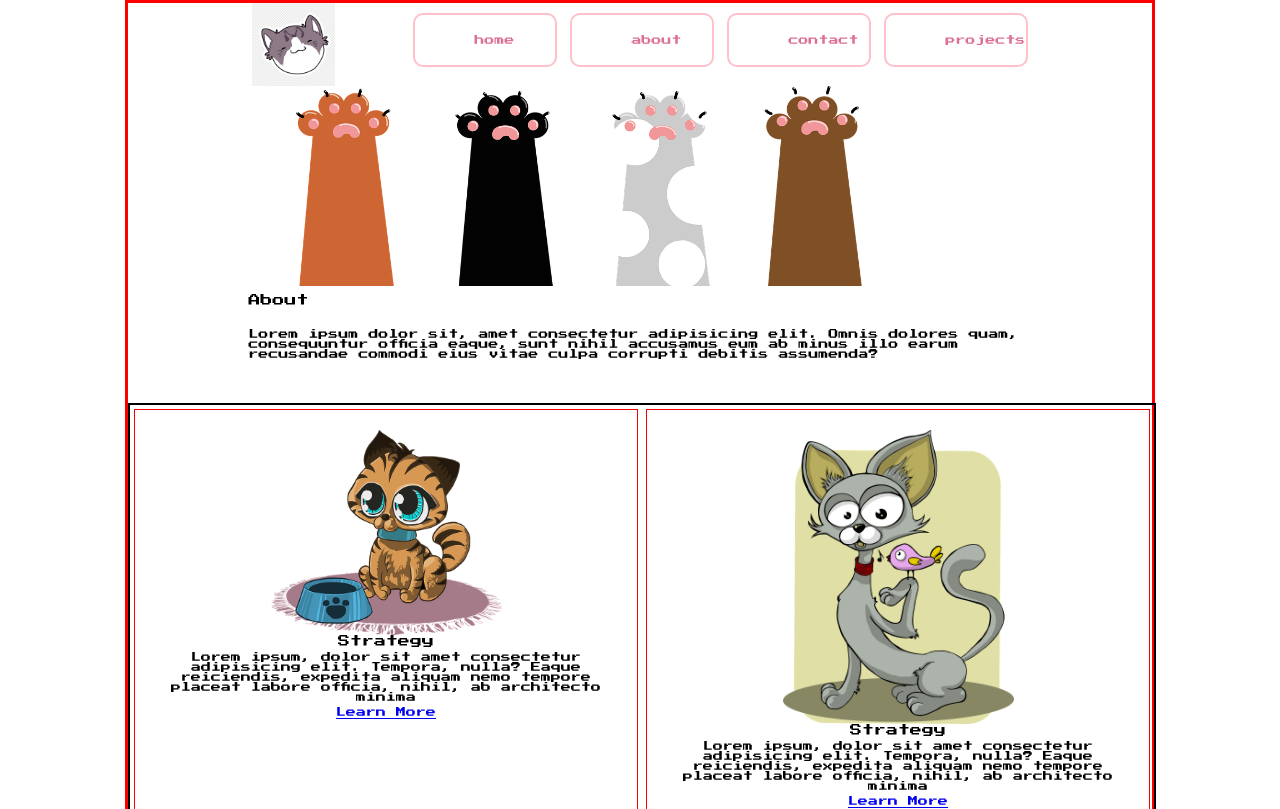
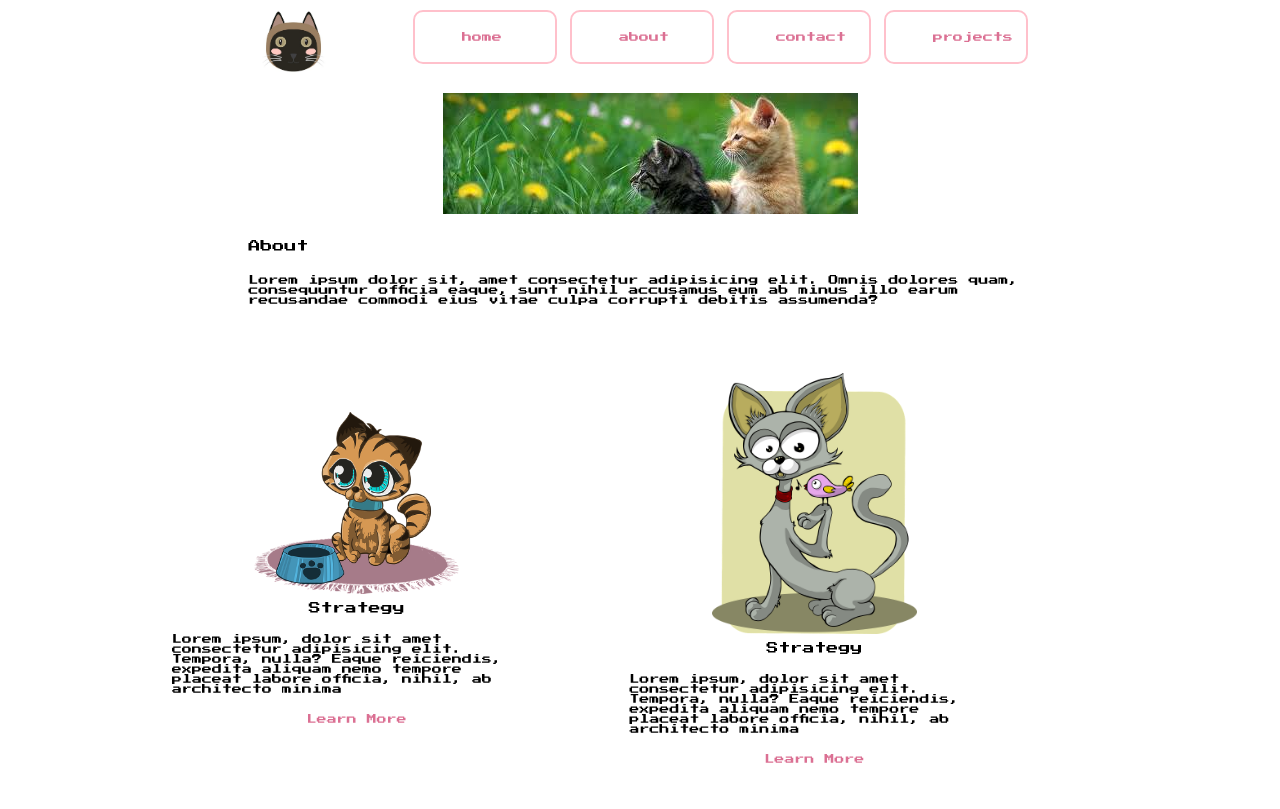
Before and after one commit to sarahrosecooper/flexbox-self-practice, a plain HTML site: page index.html in a window 1280 px wide. Shown: the top 809 px of the page. Drawn offline with Linux system fonts and the light colour scheme.

Commit message:
aligned four divs better

```diff
--- a/css/styles.css
+++ b/css/styles.css
@@ -54,7 +54,6 @@ html {
 }
 
 #page-container {
-	border: 3px solid red;
 	display: flex;
 	flex-wrap: wrap;
 	max-width: 80%;
@@ -96,19 +95,28 @@ nav a {
 	width: 20%;
 	text-decoration: none;
 	color: palevioletred;
+	padding-right: 25px;
 }
+
 .headerImage {
-	width: 80%;
+	object-fit: fill;
+	text-align: center;
+	width: 100%;
+	padding: 10px;/*
+	min-width: 100%;
 	height: 200px;
 	margin: 0 auto;
+	margin-top: 20px;
 	text-align: center;
 	background-size: contain;
+	object-fit: fill;
 	background-repeat: no-repeat;
-	background-image: url('paws.png')
+	background-image: url('header3.jpeg') */
 }
 
 h1, h2 {
 	font-size: 1.2rem;
+	padding-top: 8px;
 }
 
 .about {
@@ -130,7 +138,6 @@ h1, h2 {
 	display: flex;
 	flex-wrap: nowrap;
 	width: 100%;
-	border: 2px solid black;
 }
 
 .container h2, .container 2 h2 {
@@ -144,21 +151,30 @@ h1, h2 {
 	display: flex;
 	flex-wrap: nowrap;
 	width: 100%;
-	border: 2px solid black;
 }
 
 .container2 img {
 	width: 50%;
-	border: 1px solid red;
+	height: 50%;
 }
 
 .container p, .container2 p {
-	text-align: center;
-	padding: 5px;
+	/* text-align: center; */
+	padding: 20px;
+	margin: 0 auto;
 }
 .item {
-	border: 1px solid red;
-	text-align: center;
+	/* text-align: center; */
+	flex-direction: column;
+	justify-content: center;
+	align-items: center;
+	display: flex;
 	margin: 4px;
 	padding: 20px;
+	max-width: 40%;
 }
+
+.item a {
+	color: palevioletred;
+	text-decoration: none;
+}
--- a/index.html
+++ b/index.html
@@ -19,7 +19,7 @@
         <!-----NAV-->
 
         <nav>
-            <img src="images/catmeowlogo.png">
+            <img src="images/caticon.jpg">
             <ul>
             <li><a href="#">home</a></li>
             <li><a href="#">about</a></li>
@@ -30,6 +30,7 @@
 
         <!---- HEADER IMAGE-->
         <div class="headerImage">
+        <img src="css/header3.jpeg">
         </div>
         <!--END HEADER IMAGE DIV-->
 
```
Also changed, not shown: css/cat-behaviour.webp (added), css/header.jpg (added), css/header2.png (added), css/header3.jpeg (added), images/catemoticon.png (added), images/caticon.jpg (added).
